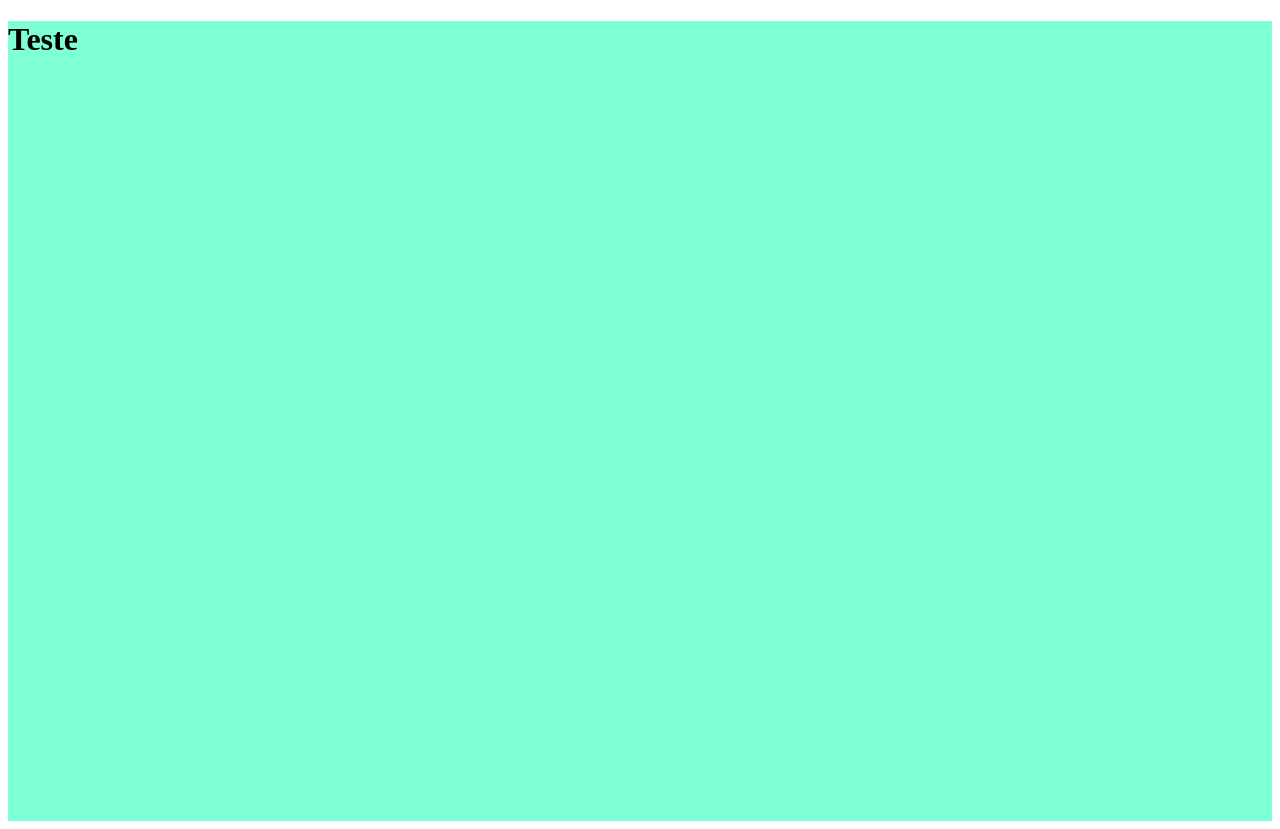
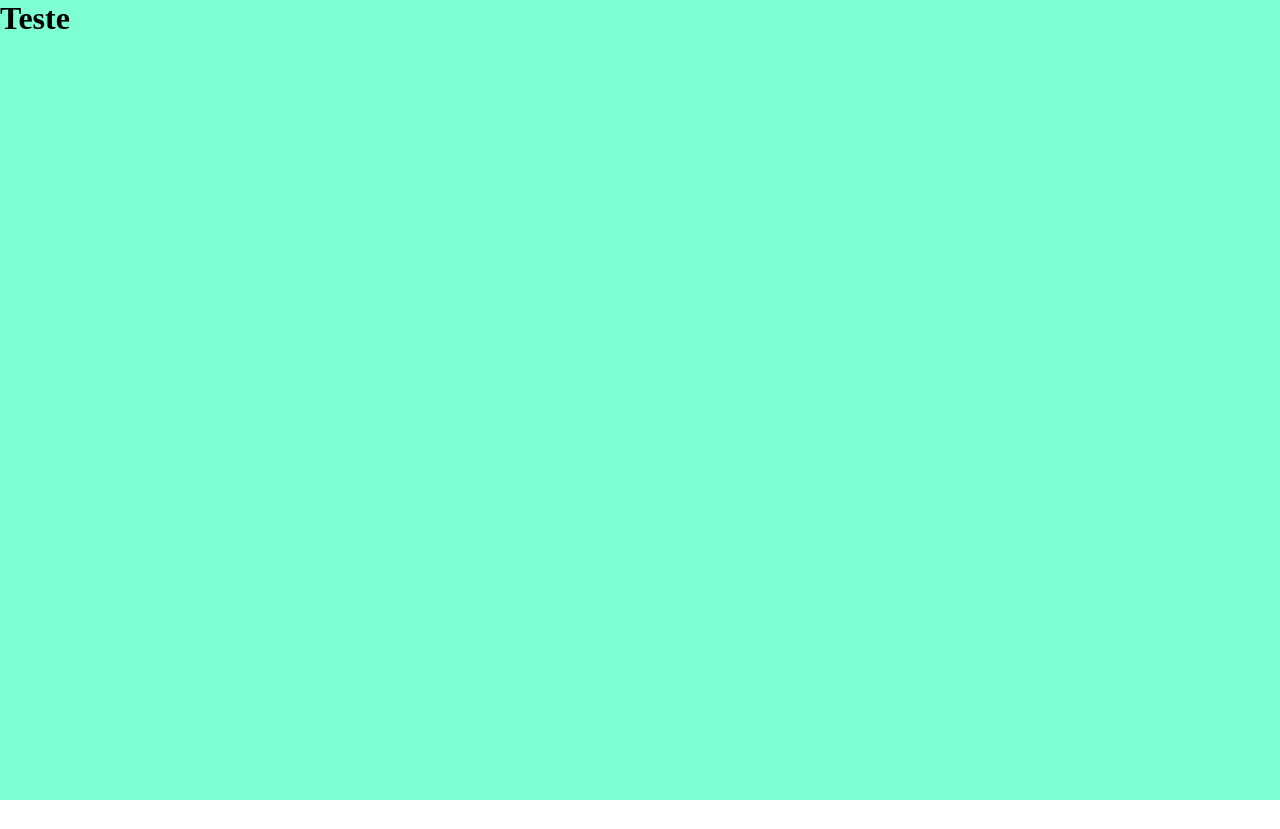
Before and after one commit to kelvincharlesdev/viniviseman, a React (Vite) app: page / in a window 1280 px wide. After the commit the page ends 800 px from the top, so only its background shows below. Built offline with nearby package versions, Linux system fonts and the light colour scheme.

Commit message:
feat: add theme initial

```diff
--- a/src/main.tsx
+++ b/src/main.tsx
@@ -2,9 +2,15 @@ import { StrictMode } from 'react';
 import { createRoot } from 'react-dom/client';
 
 import App from './App.tsx';
+import { ThemeProvider } from 'styled-components';
+import { theme } from './styles/theme.ts';
+import { GlobalStyles } from './styles/global.ts';
 
 createRoot(document.getElementById('root')!).render(
   <StrictMode>
-    <App />
+    <ThemeProvider theme={theme}>
+      <GlobalStyles />
+      <App />
+    </ThemeProvider>
   </StrictMode>
 );
--- /dev/null
+++ b/src/styles/theme.ts
@@ -0,0 +1,35 @@
+import { DefaultTheme } from 'styled-components';
+
+export const theme: DefaultTheme = {
+    colors: {
+        neutral: {
+            lightest: '#FFFFFF',
+            light: '#CAF0F8',
+            medium: '#0077B6',
+        }
+    },
+    fonts: {
+        family: 'Roboto, sans-serif',
+        weight: {
+            light: 300,
+            regular: 400,
+            medium: 500,
+            bold: 700
+        },
+        size: {
+            nano: '0.75rem', //12px
+            micro: '0.875rem', //14px
+            base: '1rem', //16px
+            xxs: '1.125rem', //18px
+            xs: '1.25rem', //20px
+            sm: '1.375rem', //22px
+            md: '1.5rem', //24px
+            lg: '1.625rem', //26px
+            xl: '1.75rem', //28px
+            xxl: '1.875rem', //30px
+            xxxl: '2rem', //32px
+            giant: '2.125rem', //34px
+            huge: '2.25rem' //36px
+        },
+    }
+};
--- /dev/null
+++ b/src/types/theme.d.ts
@@ -0,0 +1,50 @@
+import 'styled-components';
+
+
+type ColorNeutral = {
+    lightest: string;
+    light: string;
+    medium: string;
+
+};
+
+type FontFamily = {
+    default: string;
+};
+
+type FontWeight = {
+    light: number;
+    regular: number;
+    medium: number;
+    bold: number;
+};
+
+type FontSize = {
+    nano: string;
+    micro: string;
+    base: string;
+    xxs: string;
+    xs: string;
+    sm: string;
+    md: string;
+    lg: string;
+    xl: string;
+    xxl: string;
+    xxxl: string;
+    giant: string;
+    huge: string;
+};
+
+declare module 'styled-components' {
+    export interface DefaultTheme {
+        colors: {
+            neutral: ColorNeutral;
+        };
+        fonts: {
+            family: string;
+            weight: FontWeight;
+            size: FontSize;
+        };
+
+    }
+}
```
